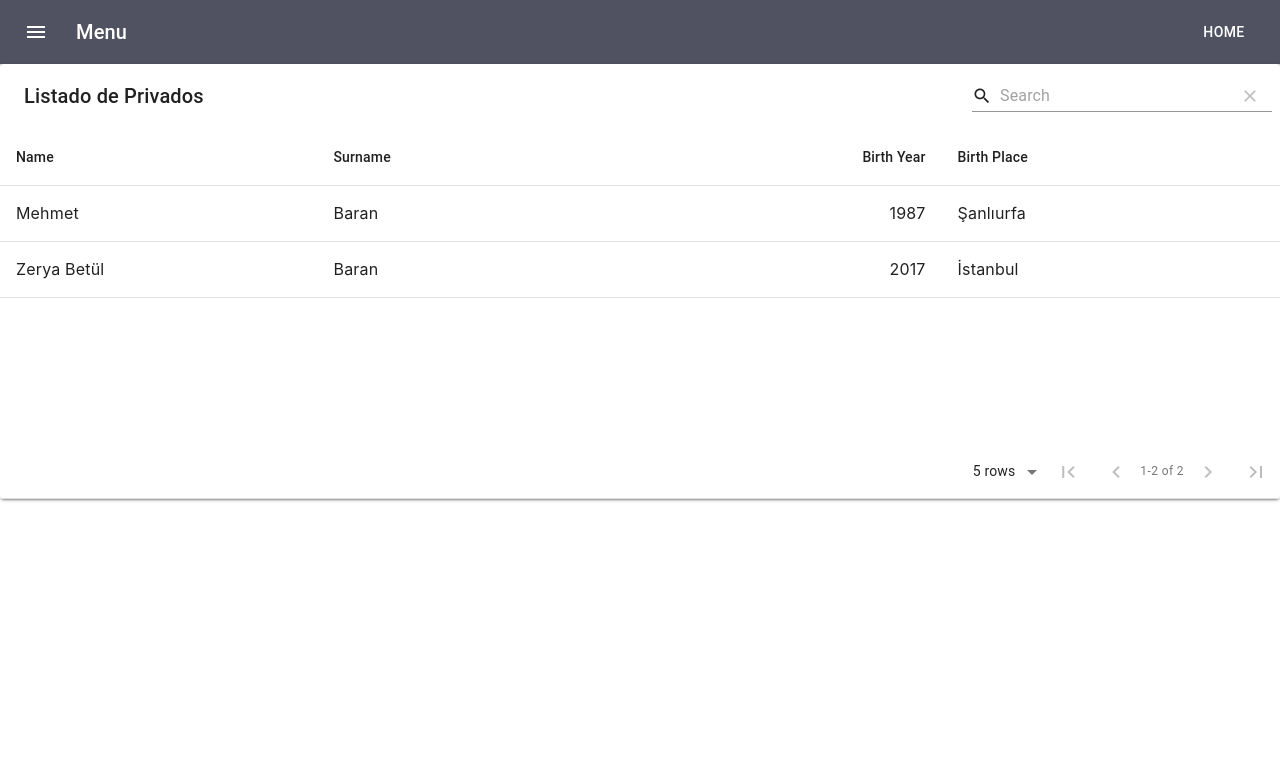
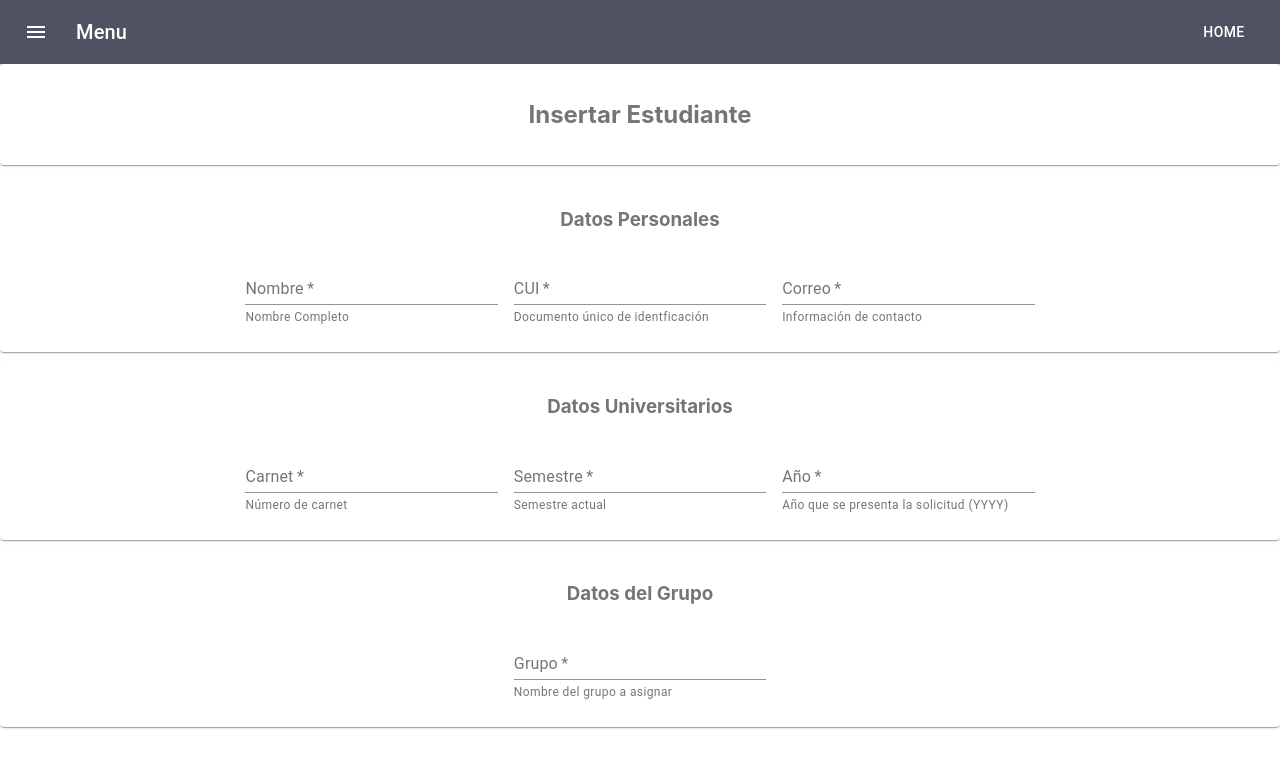
Before and after one commit to usackoka/IA-PRACTICA1-FRONTEND, a React (Create React App) app: page /#/crud in a window 1280 px wide. Shown: the top 768 px of the page. Built offline with nearby package versions, Linux system fonts and the light colour scheme.

Commit message:
Formulario creación

```diff
--- /dev/null
+++ b/src/modules/module.privados/components/Crud/crud.component.js
@@ -0,0 +1,51 @@
+import React, { useState } from 'react'
+import { useStyles } from './material.styles'
+import Paper from '@material-ui/core/Paper';
+import TextField from '@material-ui/core/TextField';
+import Grid from '@material-ui/core/Grid';
+
+const CRUDPrivados = props => {
+  const classes = useStyles();
+
+  return (
+    <div className={classes.root}>
+      <Grid container spacing={1} direction="column" justify="center" alignItems="stretch">
+        <Grid item xs={12}>
+          <Paper className={classes.paper}>
+            <h2>Insertar Estudiante</h2>
+          </Paper>
+        </Grid>
+        <Grid item xs={12}>
+          <Paper className={classes.paper}>
+            <h3>Datos Personales</h3>
+            <form className={classes.rootTxt} noValidate autoComplete="off">
+              <TextField required id="standard-required" label="Nombre" helperText="Nombre Completo" />
+              <TextField required id="standard-required" label="CUI" helperText="Documento único de identficación" />
+              <TextField required id="standard-required" label="Correo" helperText="Información de contacto" />
+            </form>
+          </Paper>
+        </Grid>
+        <Grid item xs={12}>
+          <Paper className={classes.paper}>
+            <h3>Datos Universitarios</h3>
+            <form className={classes.rootTxt} noValidate autoComplete="off">
+              <TextField required id="standard-required" label="Carnet" helperText="Número de carnet" />
+              <TextField required id="standard-required" label="Semestre" helperText="Semestre actual" />
+              <TextField required id="standard-required" label="Año" helperText="Año que se presenta la solicitud (YYYY)" />
+            </form>
+          </Paper>
+        </Grid>
+        <Grid item xs={12}>
+          <Paper className={classes.paper}>
+            <h3>Datos del Grupo</h3>
+            <form className={classes.rootTxt} noValidate autoComplete="off">
+              <TextField required id="standard-required" label="Grupo" helperText="Nombre del grupo a asignar" />
+            </form>
+          </Paper>
+        </Grid>
+      </Grid>
+    </div>
+  );
+}
+
+export default CRUDPrivados;
--- /dev/null
+++ b/src/modules/module.privados/components/Crud/material.styles.js
@@ -0,0 +1,19 @@
+import React from 'react'
+import { makeStyles } from '@material-ui/core/styles';
+
+export const useStyles = makeStyles((theme) => ({
+    root: {
+      flexGrow: 1,
+    },
+    paper: {
+      padding: theme.spacing(2),
+      textAlign: 'center',
+      color: theme.palette.text.secondary,
+    },
+    rootTxt: {
+      '& .MuiTextField-root': {
+        margin: theme.spacing(1),
+        width: '25ch',
+      },
+    },
+}));
--- /dev/null
+++ b/src/modules/module.privados/components/List/list.component.js
@@ -0,0 +1,27 @@
+import React, { useState } from 'react'
+import MaterialTable from 'material-table';
+
+const ListPrivados = props =>{
+    const [state, setState] = useState({
+        columns: [
+          { title: 'Nombre', field: 'nombre' },
+          { title: 'Carnet', field: 'carnet' },
+          { title: 'CUI', field: 'CUI' },
+          { title: 'Semestre', field: 'semestre'},
+          { title: 'Año', field: 'year'},
+          { title: 'Grupo', field: 'grupo'},
+          { title: 'Correo', field: 'correo'},
+        ],
+        data: [],
+      });
+
+      return (
+        <MaterialTable
+          title="Listado de Privados"
+          columns={state.columns}
+          data={state.data}
+        />
+      );
+}
+
+export default ListPrivados;
--- a/src/modules/module.privados/components/crud.component.js
+++ /dev/null
@@ -1,36 +0,0 @@
-import React, { useState } from 'react'
-import MaterialTable from 'material-table';
-
-const CRUDPrivados = props =>{
-    const [state, setState] = useState({
-        columns: [
-          { title: 'Name', field: 'name' },
-          { title: 'Surname', field: 'surname' },
-          { title: 'Birth Year', field: 'birthYear', type: 'numeric' },
-          {
-            title: 'Birth Place',
-            field: 'birthCity',
-            lookup: { 34: 'İstanbul', 63: 'Şanlıurfa' },
-          },
-        ],
-        data: [
-          { name: 'Mehmet', surname: 'Baran', birthYear: 1987, birthCity: 63 },
-          {
-            name: 'Zerya Betül',
-            surname: 'Baran',
-            birthYear: 2017,
-            birthCity: 34,
-          },
-        ],
-      });
-
-      return (
-        <MaterialTable
-          title="Listado de Privados"
-          columns={state.columns}
-          data={state.data}
-        />
-      );
-}
-
-export default CRUDPrivados;
--- a/src/modules/module.privados/components/list.component.js
+++ /dev/null
@@ -1,11 +0,0 @@
-import React from 'react'
-
-const ListPrivados = props =>{
-    return(
-        <div>
-            LISTADO DE PRIVADOS
-        </div>
-    );
-}
-
-export default ListPrivados;
--- a/src/modules/module.privados/privados.config.js
+++ b/src/modules/module.privados/privados.config.js
@@ -1,7 +1,7 @@
 import React from 'react';
 
-const CRUDComponent = React.lazy(() => import('./components/crud.component'))
-const LISTComponent = React.lazy(() => import('./components/list.component'))
+const CRUDComponent = React.lazy(() => import('./components/Crud/crud.component'))
+const LISTComponent = React.lazy(() => import('./components/List/list.component'))
 
 export const privadosConfig = {
     routes: [
```
